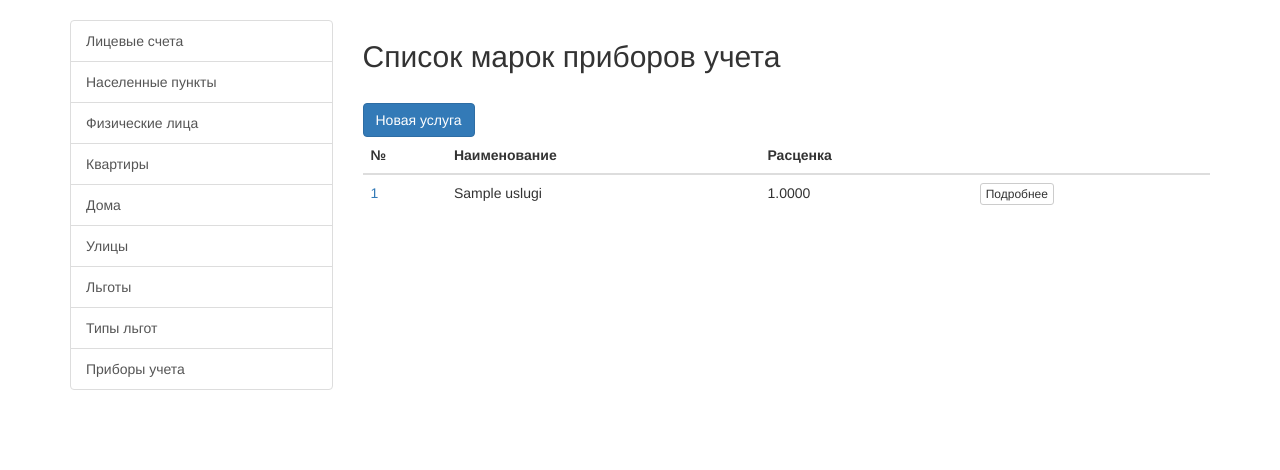
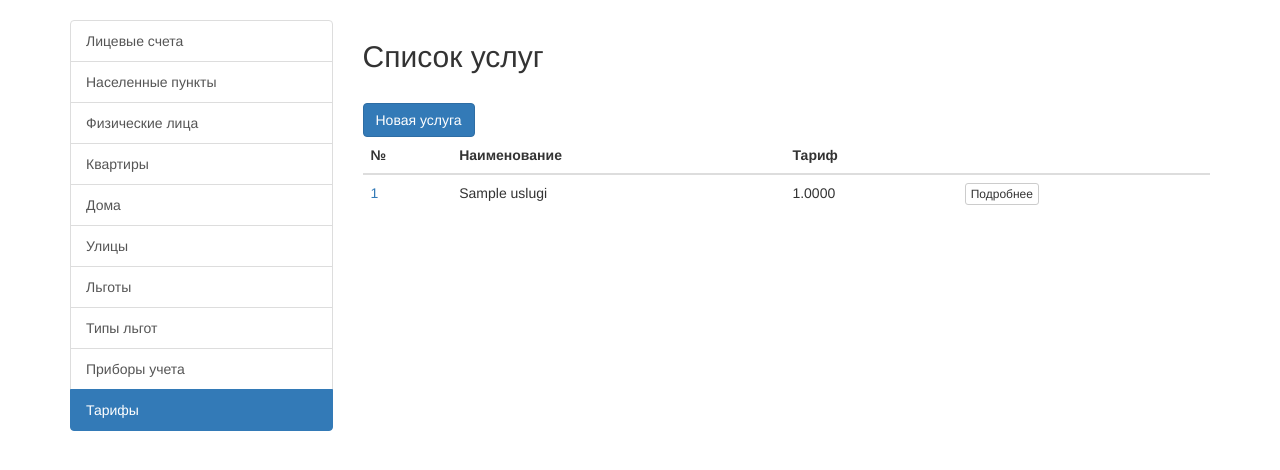
Before and after one commit to Logert/vodokanal-app, a Django app: page /uslugi/ in a window 1280 px wide. Shown: the part 52-522 px from the top of the page. Run offline with Django 3.2, Linux system fonts and the light colour scheme; tables that the repository leaves empty hold one stand-in row (Sample ...); some libraries are stand-ins or nearby versions.

Commit message:
список услуг

```diff
--- a/main/templates/main/header.html
+++ b/main/templates/main/header.html
@@ -29,6 +29,7 @@
                 <a href="{% url 'list_lgoty' %}" class="list-group-item">Льготы</a>
                 <a href="{% url 'list_tip_lgoty' %}" class="list-group-item">Типы льгот</a>
                 <a href="{% url 'list_pribory' %}" class="list-group-item">Приборы учета</a>
+                <a href="{% url 'list_uslugi' %}" class="list-group-item">Тарифы</a>
             </div>
         </div>
         <div class="col-md-9">
--- a/main/templates/main/uslugi/uslugi.html
+++ b/main/templates/main/uslugi/uslugi.html
@@ -1,6 +1,6 @@
 {% extends 'main/header.html' %}
 {% block content %}
-    <h2>Список марок приборов учета</h2>
+    <h2>Список услуг</h2>
     <br>
     <a href="/admin/main/uslugi/add/">
         <button class="btn btn-primary">Новая услуга</button>
@@ -10,7 +10,7 @@
         <tr>
             <th>№</th>
             <th>Наименование</th>
-            <th>Расценка</th>
+            <th>Тариф</th>
             <th></th>
         </tr>
     </thead>
```
